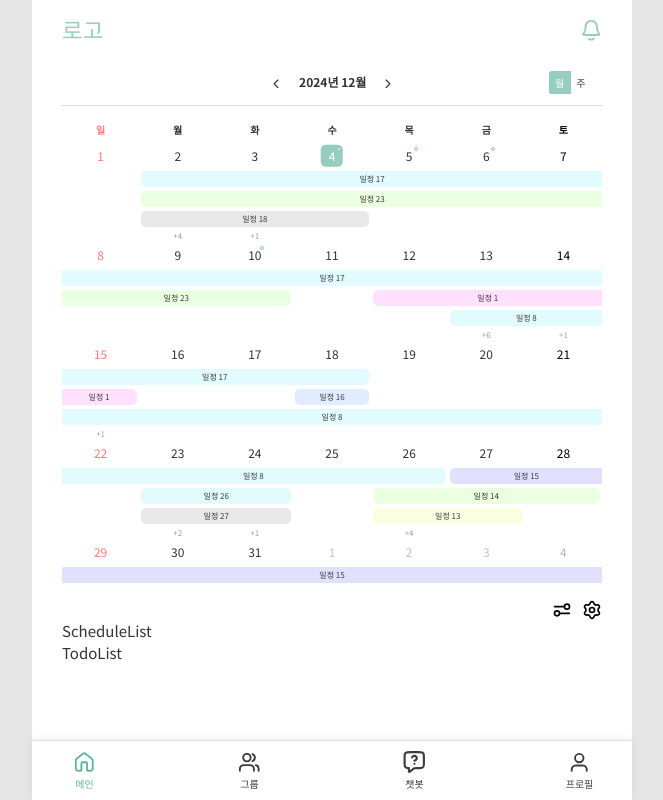
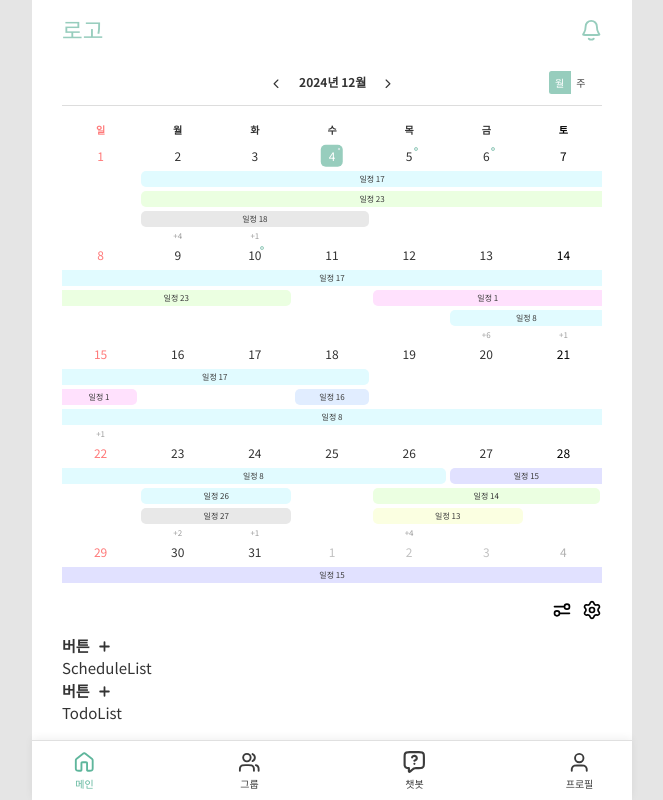
Before and after one commit to prgrms-web-devcourse-final-project/WEB1_1_ALL-I_FE, a React (Vite) app: page /main in a window 1280 px wide. Shown: the whole page, without its empty margins (308-971 px from the left). Built offline with nearby package versions, Linux system fonts and the light colour scheme; a web font is replaced by a local one.

Commit message:
design: PlusButton NewButton으로 이름 수정 및 스타일 수정

```diff
--- a/src/components/feature/MainList/MainList.tsx
+++ b/src/components/feature/MainList/MainList.tsx
@@ -1,5 +1,5 @@
 import ScheduleItem from "@/components/common/ScheduleItem/ScheduleItem";
-import PlusButton from "../PlusButton/PlusButton";
+import PlusButton from "../NewButton/NewButton";
 import TodoItem from "@/components/common/TodoItem/TodoItem";
 import CategoryButtons from "@/components/feature/main/CategoryButtons/CategoryButtons";
 import { useNavigate } from "react-router-dom";
--- a/src/components/feature/PlusButton/PlusButton.style.ts
+++ b/src/components/feature/NewButton/NewButton.style.ts
@@ -3,17 +3,18 @@ import styled from "styled-components";
 export const Container = styled.div`
   display: flex;
   align-items: center;
-  gap: 12px;
+  gap: 0.5rem;
   color: var(--color-black);
   font-weight: var(--font-weight-bold);
-  padding: 0.5rem;
-  margin: 1rem 0;
+  font-size: var(--font-size-medium);
 `;
 
 export const IconWrapper = styled.div`
   cursor: pointer;
   display: flex;
   align-items: center;
+  width: var(--icon-size-group-3);
+  height: var(--icon-size-group-3);
 
   &:hover {
     transform: scale(1.1);
--- a/src/components/feature/PlusButton/PlusButton.tsx
+++ b/src/components/feature/NewButton/NewButton.tsx
@@ -1,19 +1,19 @@
 import PlusIcon from "@/assets/icons/plus.svg?react";
-import * as Styled from "./PlusButton.style";
+import * as Styled from "./NewButton.style";
 
-interface PlusButtonProps {
+interface NewButtonProps {
   label?: string; // 버튼에 표시될 텍스트
   onClick?: () => void; // 버튼 클릭 핸들러
 }
 
-function PlusButton({ label = "버튼", onClick }: PlusButtonProps) {
+function NewButton({ label = "버튼", onClick }: NewButtonProps) {
   return (
     <Styled.Container>
       <span>{label}</span>
       <Styled.IconWrapper onClick={onClick}>
         <PlusIcon
-          width={20}
-          height={20}
+          width="100%"
+          height="100%"
           fill="currentColor"
           stroke="currentColor"
         />
@@ -22,4 +22,4 @@ function PlusButton({ label = "버튼", onClick }: PlusButtonProps) {
   );
 }
 
-export default PlusButton;
+export default NewButton;
--- a/src/hooks/useMainPage.ts
+++ b/src/hooks/useMainPage.ts
@@ -56,6 +56,9 @@ export function useMainPage() {
     error: personalGroupTodosError,
   } = usePersonalGroupTodos();
 
+  /**
+   * schedules, todos 제거할 것
+   */
   const schedules = useMemo(
     () => [...personalSchedules, ...personalGroupSchedules],
     [categories, groups, personalSchedules, personalGroupSchedules]
@@ -75,7 +78,8 @@ export function useMainPage() {
   );
 
   const listSchedules = [];
-  const listTodos = [];
+  const listPersonalTodos = [];
+  const listPersonalGroupTodos = [];
 
   return {
     data: {
@@ -87,7 +91,8 @@ export function useMainPage() {
       },
       list: {
         schedules: listSchedules,
-        todos: listTodos,
+        personalTodos: listPersonalTodos,
+        personalGroupTodos: listPersonalGroupTodos,
       },
     },
     isLoading:
--- /dev/null
+++ b/src/pages/main/MainPage.style.ts
@@ -0,0 +1,5 @@
+import styled from "styled-components";
+
+export const ListContainer = styled.div`
+  margin-top: 1rem;
+`;
--- a/src/pages/main/MainPage.tsx
+++ b/src/pages/main/MainPage.tsx
@@ -2,8 +2,10 @@ import Calendar from "@/components/common/Calendar/Calendar";
 import CategoryButtons from "@/components/feature/main/CategoryButtons/CategoryButtons";
 import ScheduleList from "@/components/common/ScheduleList/ScheduleList";
 import TodoList from "@/components/common/TodoList/TodoList";
+import * as Styled from "./MainPage.style";
 
 import { useMainPage } from "@/hooks/useMainPage";
+import NewButton from "@/components/feature/NewButton/NewButton";
 
 function MainPage() {
   const { data, isLoading, error } = useMainPage();
@@ -21,8 +23,12 @@ function MainPage() {
         onDateSelect={() => {}}
       />
       <CategoryButtons />
-      <ScheduleList />
-      <TodoList />
+      <Styled.ListContainer>
+        <NewButton />
+        <ScheduleList />
+        <NewButton />
+        <TodoList />
+      </Styled.ListContainer>
     </>
   );
 }
```
